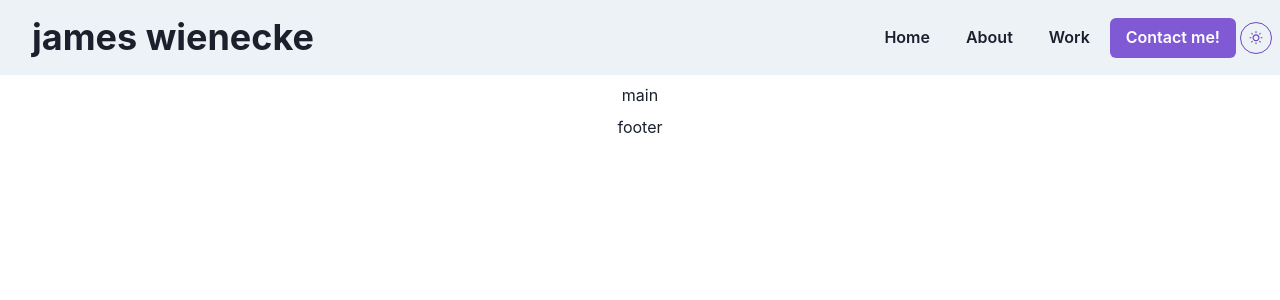
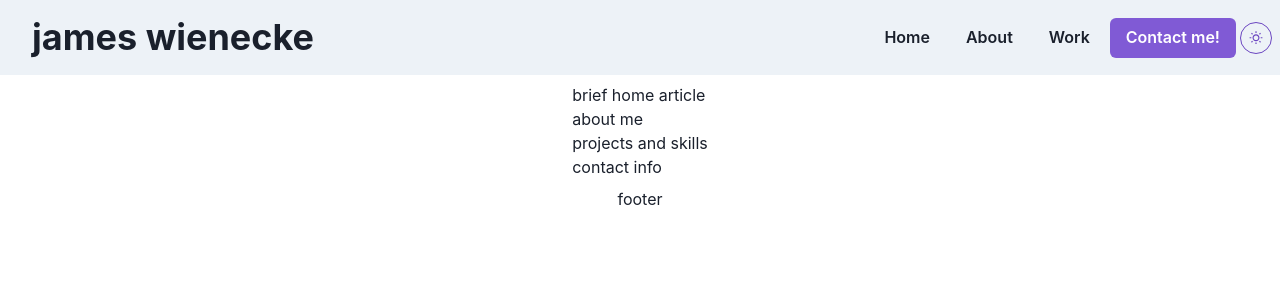
Before and after one commit to james-wienecke/james-wienecke.github.io, a React (Create React App) app: page / in a window 1280 px wide. Shown: the top 300 px of the page. Built offline with nearby package versions, Linux system fonts and the light colour scheme.

Commit message:
Implemented react-scroll library into navigation buttons. Began work on page body.

```diff
--- a/package.json
+++ b/package.json
@@ -20,6 +20,7 @@
     "react-icons": "^4.3.1",
     "react-router-dom": "^6.2.1",
     "react-scripts": "5.0.0",
+    "react-scroll": "^1.8.5",
     "typescript": "^4.5.5",
     "web-vitals": "^2.1.4"
   },
@@ -50,6 +51,7 @@
     ]
   },
   "devDependencies": {
+    "@types/react-scroll": "^1.8.3",
     "gh-pages": "^3.2.3",
     "prettier": "2.5.1"
   }
--- a/src/components/Body/Body.tsx
+++ b/src/components/Body/Body.tsx
@@ -2,13 +2,22 @@ import React from 'react';
 import {Box} from "@chakra-ui/react";
 
 function Body() {
-  return (
-    <Box>
-      <main>
-        main
-      </main>
-    </Box>
-  );
+return (
+  <Box as={"main"}>
+    <section id={"top"}>
+      brief home article
+    </section>
+    <section id={"about"}>
+      about me
+    </section>
+    <section id={"work"}>
+      projects and skills
+    </section>
+    <section id={"contact"}>
+      contact info
+    </section>
+  </Box>
+);
 }
 
 export default Body;
--- a/src/components/Header/DesktopHeader/DesktopHeader.tsx
+++ b/src/components/Header/DesktopHeader/DesktopHeader.tsx
@@ -26,21 +26,19 @@ function DesktopHeader() {
       </Flex>
 
       <HStack as="nav" spacing="1">
-        <NavMenuItem to="/">
+        <NavMenuItem to="top">
           <Button variant="ghost">Home</Button>
         </NavMenuItem>
-        <NavMenuItem to="/about">
+        <NavMenuItem to="about">
           <Button variant="ghost">About</Button>
         </NavMenuItem>
-        <NavMenuItem to="/work">
+        <NavMenuItem to="work">
           <Button variant="ghost">Work</Button>
         </NavMenuItem>
-        <NavMenuItem to="/contact">
+        <NavMenuItem to="contact">
           <Button variant="solid" colorScheme="purple">Contact me!</Button>
         </NavMenuItem>
-        <NavMenuItem>
-          <ColorModeToggle/>
-        </NavMenuItem>
+        <ColorModeToggle/>
       </HStack>
     </Flex>
   );
--- a/src/components/Header/Header.tsx
+++ b/src/components/Header/Header.tsx
@@ -9,6 +9,9 @@ function Header() {
       as="header"
       px={0}
       w={"100%"}
+      id={"header"}
+      position={"sticky"}
+      top={0}
     >
       <DesktopHeader/>
       <MobileHeader/>
--- a/src/components/Header/MobileHeader/MobileHeader.tsx
+++ b/src/components/Header/MobileHeader/MobileHeader.tsx
@@ -49,16 +49,16 @@ const MobileHeader = () => {
       >
         {/* Drawer children */}
         <VStack alignItems="left">
-          <NavMenuItem to="/">
+          <NavMenuItem to="top">
             <Button variant="outline" w={"100%"}>Home</Button>
           </NavMenuItem>
-          <NavMenuItem to="/about">
+          <NavMenuItem to="about">
             <Button variant="outline"  w={"100%"}>About</Button>
           </NavMenuItem>
-          <NavMenuItem to="/work">
+          <NavMenuItem to="work">
             <Button variant="outline"  w={"100%"}>Work</Button>
           </NavMenuItem>
-          <NavMenuItem to="/contact">
+          <NavMenuItem to="contact">
             <Button variant="solid" colorScheme="purple"  w={"100%"}>Contact me!</Button>
           </NavMenuItem>
         </VStack>
--- a/src/components/Header/NavMenuItem/NavMenuItem.tsx
+++ b/src/components/Header/NavMenuItem/NavMenuItem.tsx
@@ -1,5 +1,5 @@
 import React from 'react';
-import { Link as RouterLink } from "react-router-dom";
+import { Link as ScrollLink } from "react-scroll";
 import { Link } from '@chakra-ui/react';
 
 interface props {
@@ -7,12 +7,16 @@ interface props {
   to?: string;
 }
 
-const NavMenuItem = ({ children, to = "/"}: props) => {
+const NavMenuItem = ({ children, to = "top"}: props) => {
   return (
-    <Link as={RouterLink}
-          to={to}
+    <Link as={ScrollLink}
           tabIndex={-1}
           _hover={{textDecoration: 'none'}}
+          to={to}
+          spy={true}
+          smooth={true}
+          offset={-70}
+          duration={500}
     >
       {children}
     </Link>
```
Also changed, not shown: 1 other file (tests, documents, lock files or other folders).
